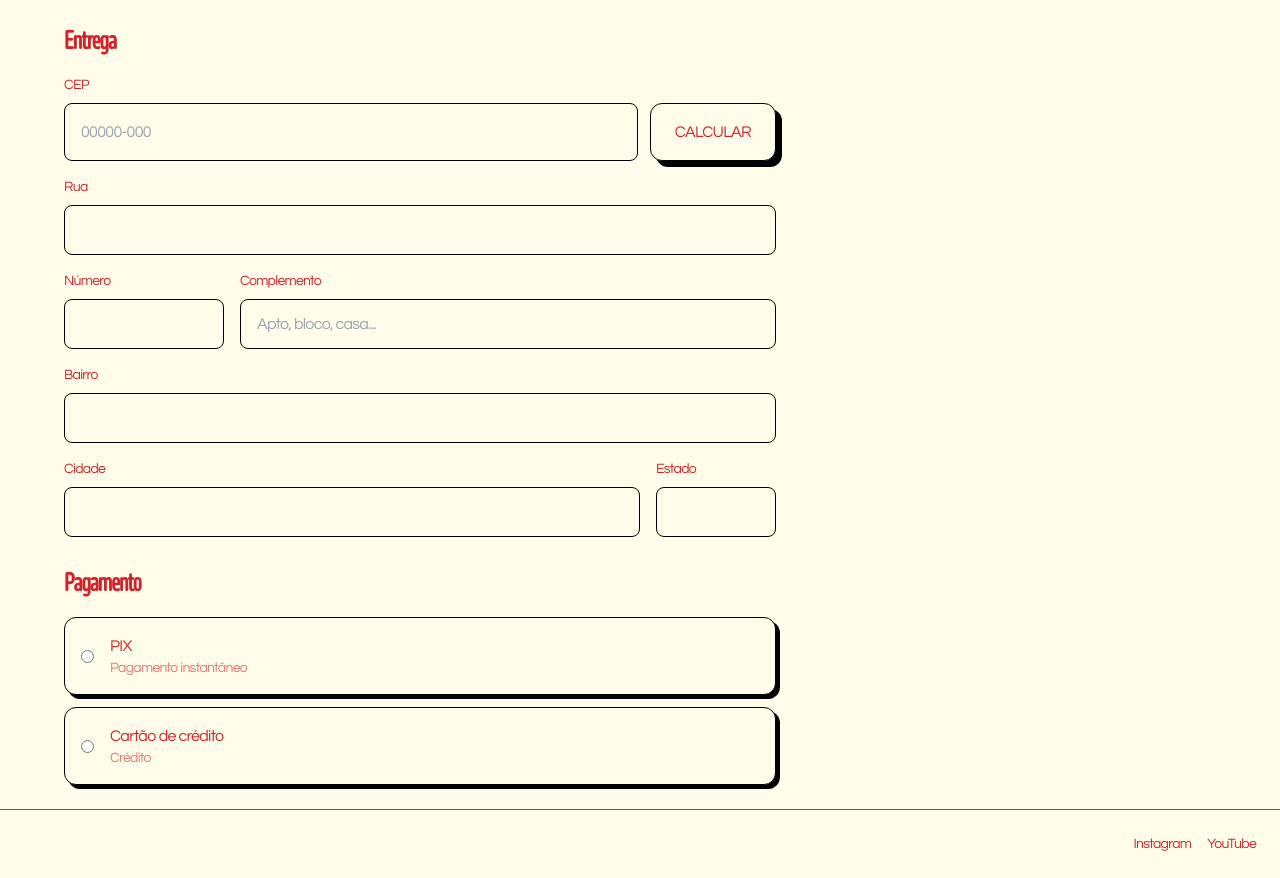
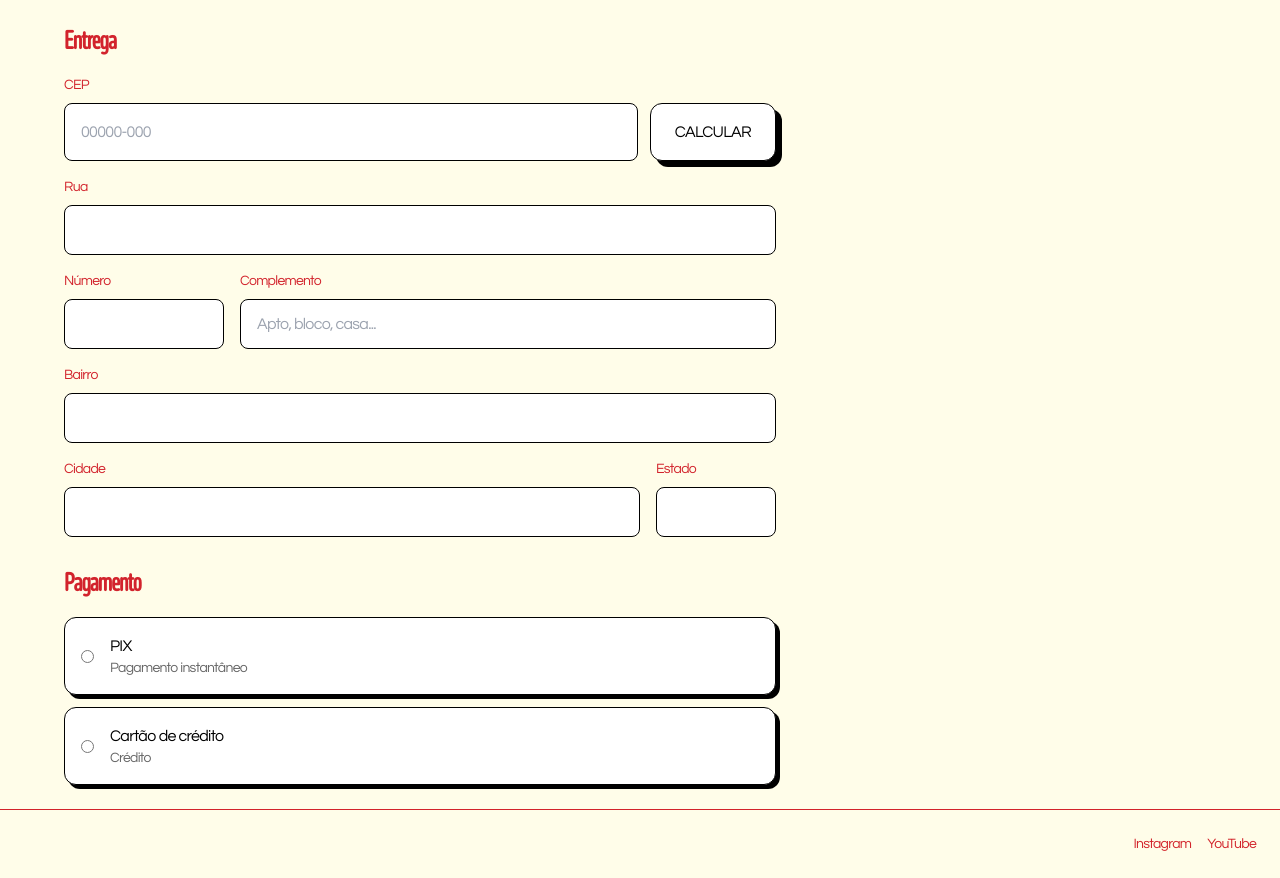
Before and after one commit to guerrinharj/casa-elefante, a Next.js app: page /checkout in a window 1280 px wide. Shown: the part 500-1378 px from the top of the page. Built offline with nearby package versions, Linux system fonts and the light colour scheme; no server answers.

Commit message:
more white buttons

```diff
--- a/app/carrinho/page.tsx
+++ b/app/carrinho/page.tsx
@@ -119,8 +119,8 @@ export default function CartPage() {
                                         animationDelay: `${index * 70}ms`,
                                     }}
                                 >
-                                    <div className="aspect-square rounded-xl border border-black bg-[#FFFDE9] p-2 shadow-[6px_6px_0_0_#000]">
-                                        <div className="h-full w-full overflow-hidden">
+                                    <div className="bg-white aspect-square rounded-xl border border-black bg-[#FFFDE9] p-2 shadow-[6px_6px_0_0_#000]">
+                                        <div className="bg-white h-full w-full overflow-hidden">
                                             {item.image ? (
                                                 <img
                                                     src={
@@ -183,7 +183,7 @@ export default function CartPage() {
                                     </div>
 
                                     <div className="col-span-2 flex items-center justify-between md:col-span-1 md:flex-col md:items-end">
-                                        <div className="flex items-center border border-black">
+                                        <div className="flex items-center border border-black bg-white text-black">
                                             <button
                                                 type="button"
                                                 onClick={() =>
@@ -324,7 +324,7 @@ export default function CartPage() {
                                     disabled={
                                         couponLoading
                                     }
-                                    className="min-w-0 flex-1 border border-black bg-transparent px-3 py-2 uppercase outline-none"
+                                    className="bg-white text-black min-w-0 flex-1 border border-black bg-transparent px-3 py-2 uppercase outline-none"
                                 />
 
                                 <button
@@ -336,7 +336,7 @@ export default function CartPage() {
                                         couponLoading ||
                                         !couponCode.trim()
                                     }
-                                    className="border border-black px-4 py-2 transition-opacity hover:opacity-60 disabled:cursor-not-allowed disabled:opacity-40"
+                                    className="bg-white text-black border border-black px-4 py-2 transition-opacity hover:opacity-60 disabled:cursor-not-allowed disabled:opacity-40"
                                 >
                                     {couponLoading
                                         ? "Aplicando..."
@@ -378,6 +378,8 @@ export default function CartPage() {
                     <Link
                         href="/checkout"
                         className="
+                            bg-white
+                            text-black
                             mt-6
                             block
                             rounded-xl
@@ -422,6 +424,8 @@ export default function CartPage() {
                         hover:-translate-x-1
                         hover:-translate-y-1
                         hover:shadow-[7px_7px_0_0_#000]
+                        text-black
+                        bg-white
                     "
                 >
                     Limpar carrinho
--- a/app/produtos/[slug]/page.tsx
+++ b/app/produtos/[slug]/page.tsx
@@ -101,9 +101,9 @@ export default async function ProductPage({
                             ) => (
                                 <div
                                     key={image}
-                                    className="aspect-square rounded-xl border border-black bg-[#FFFDE9] p-3 shadow-[6px_6px_0_0_#000]"
+                                    className="bg-white aspect-square rounded-xl border border-black bg-[#FFFDE9] p-3 shadow-[6px_6px_0_0_#000]"
                                 >
-                                    <div className="h-full w-full overflow-hidden rounded-lg">
+                                    <div className="h-full w-full overflow-hidden rounded-lg bg-white">
                                         <img
                                             src={
                                                 image
--- a/components/cart/add-to-cart-button.tsx
+++ b/components/cart/add-to-cart-button.tsx
@@ -98,6 +98,7 @@ export function AddToCartButton({
             }
             className="
                 w-full
+                bg-white
                 rounded-xl
                 border
                 border-black
--- a/components/checkout/checkout-form.tsx
+++ b/components/checkout/checkout-form.tsx
@@ -38,10 +38,11 @@ const buttonClassName = `
     disabled:cursor-not-allowed disabled:opacity-40
     disabled:hover:translate-x-0 disabled:hover:translate-y-0
     disabled:hover:shadow-[6px_6px_0_0_#000]
+    bg-white text-black
 `;
 
 const inputClassName = `
-    rounded-lg border border-black bg-[#FFFDE9] px-4 py-3
+    bg-white text-black rounded-lg border border-black bg-[#FFFDE9] px-4 py-3
     outline-none transition-shadow duration-200
     focus:shadow-[3px_3px_0_0_#000]
 `;
@@ -1221,7 +1222,7 @@ export function CheckoutForm() {
 
                         <div className="flex flex-col gap-3">
                             <label
-                                className="animate-checkout-field flex cursor-pointer items-center gap-4 rounded-xl border border-black bg-[#FFFDE9] p-4 opacity-0 shadow-[4px_4px_0_0_#000] transition-all duration-200 hover:-translate-x-0.5 hover:-translate-y-0.5 hover:shadow-[6px_6px_0_0_#000]"
+                                className="bg-white text-black animate-checkout-field flex cursor-pointer items-center gap-4 rounded-xl border border-black bg-[#FFFDE9] p-4 opacity-0 shadow-[4px_4px_0_0_#000] transition-all duration-200 hover:-translate-x-0.5 hover:-translate-y-0.5 hover:shadow-[6px_6px_0_0_#000]"
                                 style={{ animationDelay: "600ms" }}
                             >
                                 <input
@@ -1246,7 +1247,7 @@ export function CheckoutForm() {
                             </label>
 
                             <label
-                                className="animate-checkout-field flex cursor-pointer items-center gap-4 rounded-xl border border-black bg-[#FFFDE9] p-4 opacity-0 shadow-[4px_4px_0_0_#000] transition-all duration-200 hover:-translate-x-0.5 hover:-translate-y-0.5 hover:shadow-[6px_6px_0_0_#000]"
+                                className="bg-white text-black animate-checkout-field flex cursor-pointer items-center gap-4 rounded-xl border border-black bg-[#FFFDE9] p-4 opacity-0 shadow-[4px_4px_0_0_#000] transition-all duration-200 hover:-translate-x-0.5 hover:-translate-y-0.5 hover:shadow-[6px_6px_0_0_#000]"
                                 style={{ animationDelay: "660ms" }}
                             >
                                 <input
```
